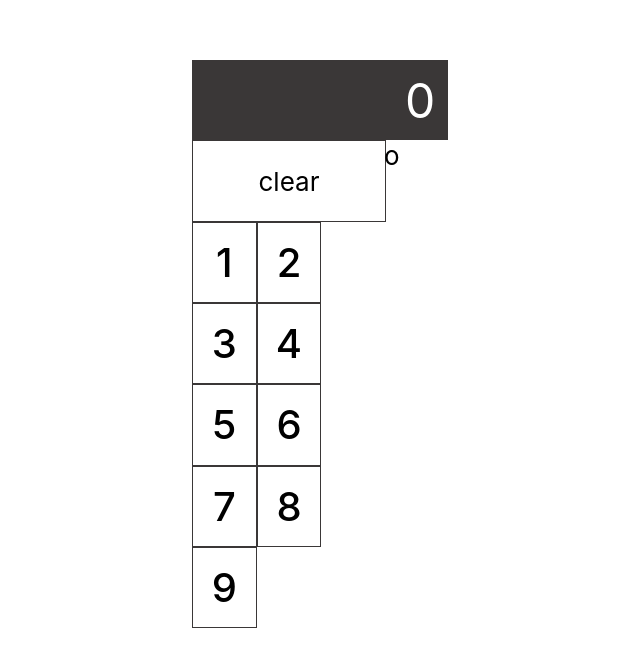
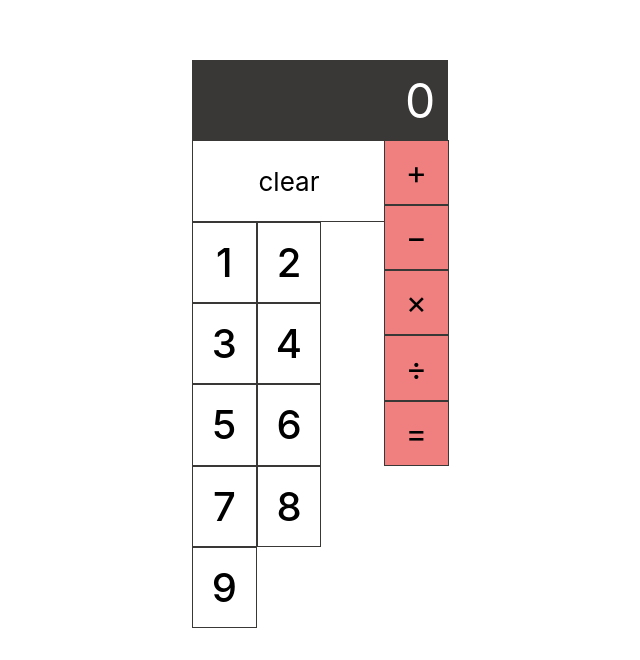
Before and after one commit to alexlamb10/react-calculator, a React (Create React App) app: page / in a window 1280 px wide. Shown: the part 140-800 px from the top of the page, without its empty margins (320-960 px from the left). Built offline with nearby package versions, Linux system fonts and the light colour scheme.

Commit message:
Added styling to operations, styling complete

```diff
--- a/src/App.css
+++ b/src/App.css
@@ -89,9 +89,38 @@
   font-weight: 500;
 }
 
+.singleNum:hover, .clear-btn:hover {
+  background-color: lightgrey;
+}
+
 .App-link {
   color: #61dafb;
 }
+
+.ops{
+  width: 24.5%;
+}
+
+.ops-div{
+  height: 98.7%;
+}
+
+.ops-div div {
+  width: 100%;
+  height: 20%;
+  background-color: lightcoral;
+  display: flex;
+  justify-content: center;
+  align-items: center;
+  border: .8px solid rgb(58, 55, 55);
+  cursor: pointer;
+  font-size: xx-large;
+}
+
+.ops-div div:hover {
+  background-color: rgb(238, 99, 99);
+}
+
 
 @keyframes App-logo-spin {
   from {
--- a/src/App.js
+++ b/src/App.js
@@ -15,7 +15,7 @@ function App() {
             <ClearTotal />
             <Numbers />
           </div>
-          <div>
+          <div className='ops'>
             <Operations />
           </div>
         </div>
--- a/src/components/operations.js
+++ b/src/components/operations.js
@@ -1,9 +1,16 @@
 import React from 'react'
 
 function Operations() {
+
   return (
-    <div>o</div>
-  )
+    <div className='ops-div'>
+      <div key="plus">&#43;</div>
+      <div key="minus">&#8722;</div>
+      <div key="times">&#215;</div>
+      <div key="divide">&#247;</div>
+      <div key="equals">&#61;</div>
+    </div>
+  );
 }
 
 export default Operations
```
